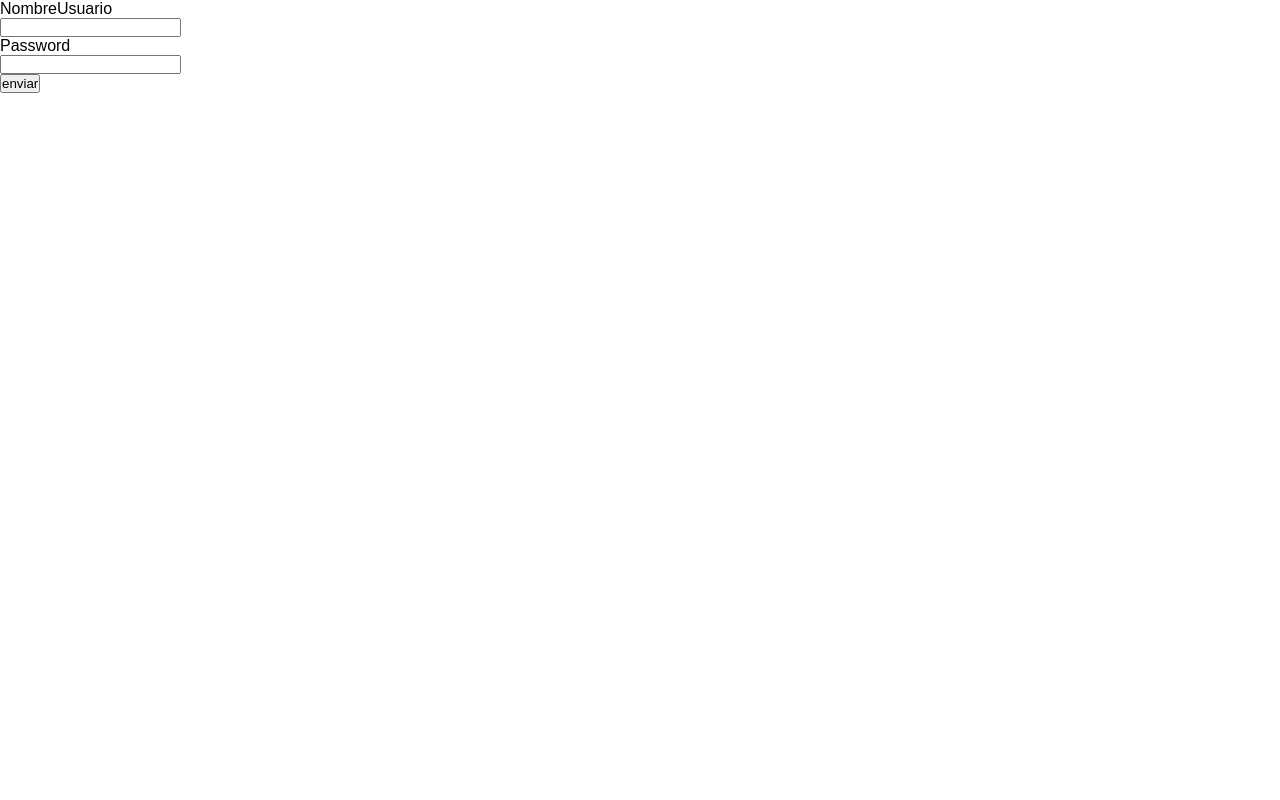
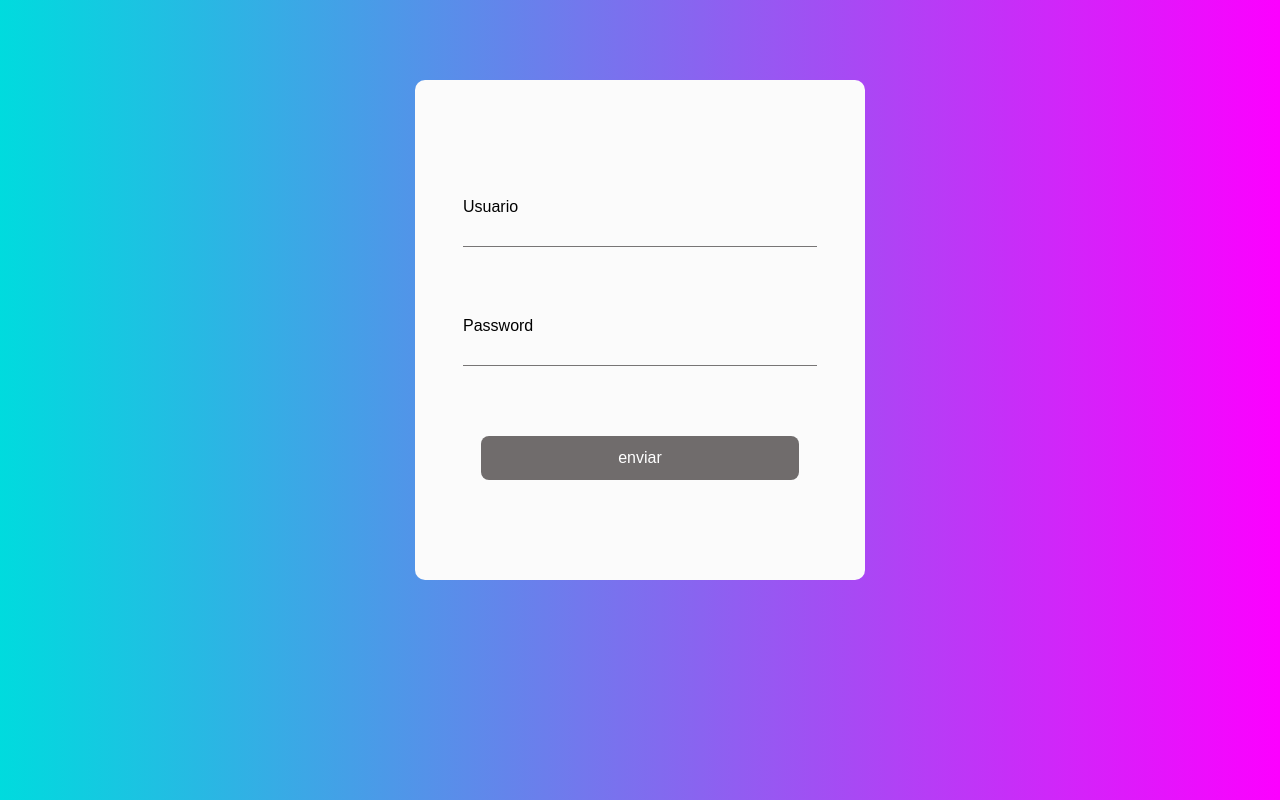
Before and after one commit to Mark1811/FrontEnd-Portfolio, an Angular app: page /login in a window 1280 px wide. Built offline with nearby package versions, Linux system fonts and the light colour scheme.

Commit message:
cambios en el front

```diff
--- a/src/app/educacion/modalAlertEdu.css
+++ b/src/app/educacion/modalAlertEdu.css
@@ -34,6 +34,23 @@
    color:coral;
 }
 
+#iClose{
+    position: absolute;
+    color: rgb(63,94,251);
+    font-size: 45px;
+    cursor: pointer;
+    width: 100%;
+    display: flex;
+    justify-content: center;
+}
+.btnClose{
+    position: relative;
+    bottom: 75px;
+}
+#iClose:hover{
+    color:coral;
+}
+
 @media screen and (max-width:480px){
     #iconClose{
         position: absolute;
--- a/src/app/experiencia/experiencia.component.html
+++ b/src/app/experiencia/experiencia.component.html
@@ -45,6 +45,7 @@
                <section  class="modal animate__animated animate__fadeInDown animate__faster" *ngIf="ex.modalEdit">
 
             <div class="form" >
+                 <div class="btnClose"><i id="iClose" class="fa-solid fa-circle-xmark" (click)="abrirEdit(ex)"></i></div>
               <h2 class="form_title">Edit Experiencia</h2>
                 <div class="form_container">
                  <input type="text" class="form_input" [(ngModel)]="capTitluPuesto">
@@ -323,6 +324,7 @@
       <section  class="modal animate__animated animate__fadeInDown animate__faster" *ngIf="abrirModal">
 
         <div class="form">
+            <div class="btnClose"><i id="iClose" class="fa-solid fa-circle-xmark" (click)="alertExit()"></i></div>
           <h2 class="form_title">Crear Experiencia</h2>
             <div class="form_container">
              <input type="text" class="form_input" [(ngModel)]="capTitluPuesto">
--- a/src/app/experiencia/experiencia.component.ts
+++ b/src/app/experiencia/experiencia.component.ts
@@ -56,9 +56,17 @@ export class ExperienciaComponent implements OnInit {
 
   //Metodo para crear experiencia//
      agregarExpe(){
+
          let nuevaExpe = new Experiencia(this.experi.length,this.capTitluPuesto,this.capFechaInicio+" "+ this.capAnioIni,this.capFechaFin+" "+ this.capAnioFin ,this.capDescripcionPuesto,this.capLogoEmpresa,false,false);
-         this.expeService.createExpe(nuevaExpe).subscribe();
-         this.abrirModal=false;
+         if(this.capAnioIni > this.capAnioFin){
+          alert("error en la fecha");
+        }
+        else{
+          this.expeService.createExpe(nuevaExpe).subscribe();
+          this.abrirModal=false;
+
+        }
+
      }
 
    //metodo para abrir modal
@@ -72,6 +80,10 @@ export class ExperienciaComponent implements OnInit {
       this.capLogoEmpresa="";
       this.capDescripcionPuesto="";
    }
+   //cerrar modal
+   alertExit(){
+     this.abrirModal=false;
+   }
    // metodo para guardar un exeriencia editada
    saveExper(elem:Experiencia){
      elem.puesto=this.capTitluPuesto;
@@ -79,8 +91,14 @@ export class ExperienciaComponent implements OnInit {
      elem.fecha_fin= this.capFechaFin + " " + this.capAnioFin;
      elem.descrip_Expe=this.capDescripcionPuesto;
      elem.logoEmpresa= this.capLogoEmpresa;
-     this.expeService.editExpe(elem).subscribe();
+     if(this.capAnioIni > this.capAnioFin){
+      alert("error en la fecha");
+    }else{
+      this.expeService.editExpe(elem).subscribe();
       elem.modalEdit=false;
+    }
+
+
       }
 
    abrirEdit(ex:Experiencia){
--- a/src/app/experiencia/modalAlerTStyle.css
+++ b/src/app/experiencia/modalAlerTStyle.css
@@ -29,8 +29,26 @@
     color:rgb(63,94,251);
     cursor: pointer;
 }
+
 #iconClose:hover{
    color:coral;
+}
+
+#iClose{
+    position: absolute;
+    color: rgb(63,94,251);
+    font-size: 45px;
+    cursor: pointer;
+    width: 100%;
+    display: flex;
+    justify-content: center;
+}
+.btnClose{
+    position: relative;
+    bottom: 75px;
+}
+#iClose:hover{
+    color:coral;
 }
 
 @media screen and (max-width:480px){
--- a/src/app/header/header.component.html
+++ b/src/app/header/header.component.html
@@ -9,14 +9,11 @@
       <li>
         <button class="respon">Login</button>
       </li>
-      <li><a href="#">
+      <li><a href="https://www.linkedin.com/in/marcos-aguero-frontend-developer/">
           <img src="../../assets/imagenes/LinkedIn_logo_initials.png" class="icon-link">
         </a></li>
-      <li><a href="https://www.facebook.com/">
-          <img src="../../assets/imagenes/facebook-770688_1280.png" class="icon-link">
-        </a></li>
-      <li><a href="#">
-          <img src="../../assets/imagenes/pngegg.png" class="icon-link">
+      <li><a href="https://github.com/Mark1811/">
+          <img src="../../assets/imagenes/logotipo-de-github.png" class="icon-link">
         </a></li>
 
     </ul>
@@ -51,7 +48,7 @@
 
       <form class="form_container" [formGroup]="form" (ngSubmit)="onEnviar($event)">
         <div class="formGrup">
-          <input type="text" class="form_input" formControlName="nombre" />
+          <input type="text" class="form_input" formControlName="nombre"/>
           <label class="form_label">Nombre</label>
           <span class="formLine"></span>
           <div *ngIf="Nombre?.errors && Nombre?.touched">
--- a/src/app/header/menu.css
+++ b/src/app/header/menu.css
@@ -1,13 +1,14 @@
 .ico-ar{
     width: 10rem;
-    margin-top: 10px;
-    margin-left: 20px;
+    margin-top: 20px;
+    margin-left: 30px;
     border-radius: 10px;
    }
    .icon-link{
        width: 30px;
        border-radius: 10px;
-       display: inline;
+       display: block;
+       border: solid 1px black;
    }
    .btn-inicio{
        width: 90px;
@@ -17,7 +18,7 @@
        padding: 10px;
        color:#fff;
        position: absolute;
-       margin-left: 240px;
+       margin-left: 150px;
        margin-top: -40px;
        display: inline;
    }
@@ -27,6 +28,7 @@
        background: rgb(255, 255, 255);
        color: coral;
        transition: all 200ms;
+       cursor: pointer;
    }
    .respon{
        display: none;
--- a/src/app/login/nuevo-usuario/nuevo-usuario.component.css
+++ b/src/app/login/nuevo-usuario/nuevo-usuario.component.css
@@ -0,0 +1,89 @@
+
+.contenedor{
+    background-color: #00DBDE;
+    background-image: linear-gradient(90deg, #00DBDE 0%, #FC00FF 100%);
+    position: absolute;
+    width: 100%;
+    height: 100%;
+    display: flex;
+    justify-content: center;
+    padding-top: 70px;
+    padding-bottom: 70px;
+    text-align: center;
+}
+.form{
+    margin: 10px;
+    background-color: rgb(251, 251, 251);
+    width: 100%;
+    height: 500px;
+    max-width: 450px;
+    padding: 3em 3em;
+    border-radius: 10px;
+    text-align: center;
+}
+.text1{
+    width: 100%;
+    background: none;
+    --color:#777575;
+    font-size: 1rem;
+    border: none;
+    outline:none;
+    border-bottom: 1px solid var(--color);
+    margin-top: 100px;
+}
+.btn{
+    background: rgb(63,94,251);
+    color: #fff;
+    font-size: 1rem;
+    padding: .8em 0;
+    border: none;
+    border-radius: .5em;
+    margin-top: 70px;
+    width: 90%;
+}
+.btn:hover{
+    background: coral;
+    transition: 200ms;
+    cursor: pointer;
+}
+p{
+    position: absolute;
+    margin-top: 70px;
+    display: flex;
+    align-items: center;
+}
+
+.alert{
+    display: flex;
+    justify-content: center;
+    align-items: center;
+    padding: 10px;
+
+}
+.alert >p{
+    color: red;
+}
+
+.error{
+    color:red;
+    font-size: 12px;
+    top: 180px;
+}
+.error2{
+    color:red;
+    font-size: 12px;
+    top: 300px;
+}
+
+.botonGuarda{
+    background: #706c6c;
+    color: #fff;
+    font-weight: 300;
+    font-size: 1rem;
+    padding: .8em 0;
+    border: none;
+    border-radius: .5em;
+   }
+   .botonGuarda:hover{
+       background: #706c6c;
+   }
--- a/src/app/login/nuevo-usuario/nuevo-usuario.component.html
+++ b/src/app/login/nuevo-usuario/nuevo-usuario.component.html
@@ -1,9 +1,24 @@
-<form [formGroup]="form" >
 
-    <p>NombreUsuario</p>
-    <input type="text" formControlName="nombreUsuario">
-    <p>Password</p>
-    <input type="text" formControlName="password">
-    <br>
-    <button type="submit" (click)="onEnviar($event)">enviar</button>
-</form>
+<div class="contenedor">
+     <form [formGroup]="form"  class="form">
+
+        <p>Usuario</p>
+        <div *ngIf="Usuario?.errors && Usuario?.touched">
+          <p *ngIf="Usuario?.hasError('required')" class="error">El usuario es requerido</p>
+        </div>
+        <input type="text" formControlName="nombreUsuario" class="text1">
+
+        <p>Password</p>
+          <div *ngIf="Pass?.errors && Usuario?.touched">
+            <p *ngIf="Pass?.hasError('required')" class="error2">la contraseña es requerida</p>
+          </div>
+        <input type="text" formControlName="password" class="text1">
+        <br>
+        <button type="submit" [ngClass]="{botonGuarda:Usuario?.hasError('required')}"
+         [ngClass]="{botonGuarda:Pass?.hasError('required')}" (click)="onEnviar($event)" class="btn">enviar</button>
+           <div *ngIf="loginFail"  class="alert">
+         <p>usuario o contraseña invalido</p>
+           </div>
+     </form>
+
+</div>
--- a/src/app/login/nuevo-usuario/nuevo-usuario.component.ts
+++ b/src/app/login/nuevo-usuario/nuevo-usuario.component.ts
@@ -1,5 +1,5 @@
 import { Component, OnInit } from '@angular/core';
-import { FormBuilder, FormGroup } from '@angular/forms';
+import { FormBuilder, FormGroup, Validators } from '@angular/forms';
 import { Router } from '@angular/router';
 import { LoginServiceService } from 'src/app/servicios/login-service.service';
 import { TokenService } from 'src/app/servicios/token.service';
@@ -11,27 +11,65 @@ import { TokenService } from 'src/app/servicios/token.service';
 })
 export class NuevoUsuarioComponent implements OnInit {
   form: FormGroup;
+  loginValid = false;
+  loginFail= false;
+  errorMsj:string;
 
   constructor(private formsBuilder: FormBuilder, private loginService:LoginServiceService,
     private ruta:Router, private tokenService:TokenService ) {
 
     this.form= this.formsBuilder.group({
-      nombreUsuario:['',[]],
-      password:['',[]]
+      nombreUsuario:['',[Validators.required]],
+      password:['',[Validators.required]]
     })
   }
 
   ngOnInit(): void {
+    if(this.tokenService.getToken()){
+      this.loginValid=true;
+      this.loginFail=false;
+    }
   }
 
   onEnviar(event:Event){
     event.preventDefault;
-    this.loginService.iniciarSesion(this.form.value).subscribe(data=>{
+    if(this.form.valid){
+    this.loginService.iniciarSesion(this.form.value).subscribe(
+      data=>{
+       this.loginValid= true;
+       this.loginFail=false;
        this.tokenService.setToken(data.token);
        this.tokenService.setUserName(data.nombreUsuario);
        this.tokenService.setAuthorities(data.authorities);
-       this.ruta.navigate(['/portfolio'])
-    })
+       this.ruta.navigate(['/portfolio']);
+    },
+    err =>{
+      this.loginValid=false;
+      this.loginFail=true;
+    }
+
+    );
+  }
+  else{
+    this.form.markAllAsTouched();
+  }
+}
+
+  //Validacion de Login
+  get Usuario(){
+    return this.form.get('nombreUsuario');
+  }
+
+  get Pass(){
+    return this.form.get('password');
+  }
+
+  get NombreValid(){
+    return this.Usuario?.touched && !this.Usuario?.valid;
+  }
+
+  get PassValid(){
+    return this.Pass?.touched && !this.Pass?.valid;
   }
 
 }
--- a/src/app/sobremi/sobremi.component.ts
+++ b/src/app/sobremi/sobremi.component.ts
@@ -70,7 +70,6 @@ export class SobremiComponent implements OnInit {
          this.id=idsobremi;
          this.forms.setValue({descripcion,foto})
         })
-
   }
 
   /* Metodo para editar la foto y descripcion*/
```
Also changed, not shown: src/app/educacion/educacion.component.html (+5 -3 lines), src/app/educacion/educacion.component.ts (+27 -3 lines), src/assets/imagenes/facebook-770688_1280.png (deleted), src/assets/imagenes/logotipo-de-github.png (added).
